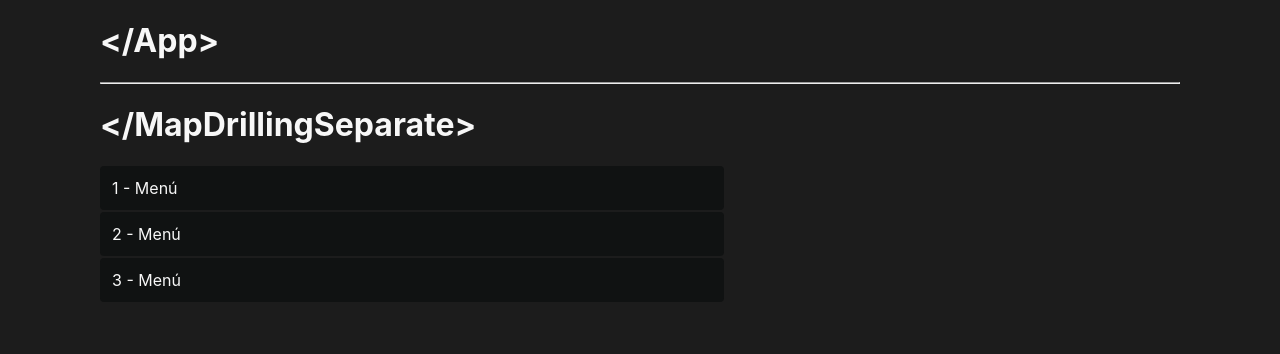
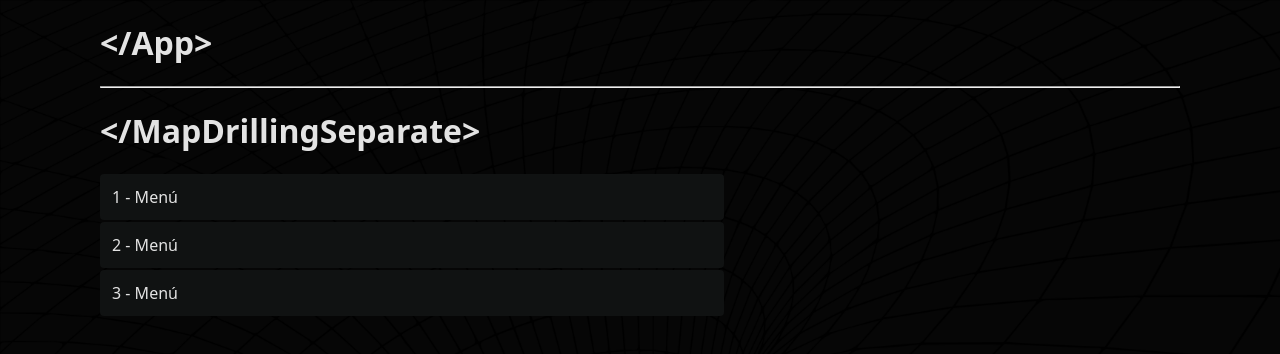
Before and after one commit to MrRedu/rompiendo-react, a React (Vite) app: page / in a window 1280 px wide. Shown: the top 354 px of the page. Built offline with nearby package versions, Linux system fonts and the light colour scheme.

Commit message:
just styles

```diff
--- a/src/globals.css
+++ b/src/globals.css
@@ -22,16 +22,23 @@
   --f-bold: 700;
 
   /* Colors */
-  --c-whywhite-300: #F7F7F7;
+  --c-whywhite: #e3e3e3;
+
+  --c-neutral-900: #060606;
 
   --c-gray-500: #828282;
   --c-gray-300: #BDBDBD;
 }
 
 body {
-  background-color: #1C1C1C;
-  color: #F7F7F7;
-  font-family: -apple-system, system-ui, sans-serif;
+  background-image: url('/bg.png');
+  background-repeat: no-repeat;
+  background-size: cover;
+  background-attachment: fixed;
+  background-color: var(--c-neutral-900);
+
+  color: var(--c-whywhite);
+  font-family: system-ui, sans-serif;
   max-width: 1080px;
   margin: 0 auto;
   padding: 0 8px;
```
Also changed, not shown: public/bg.png (added).
